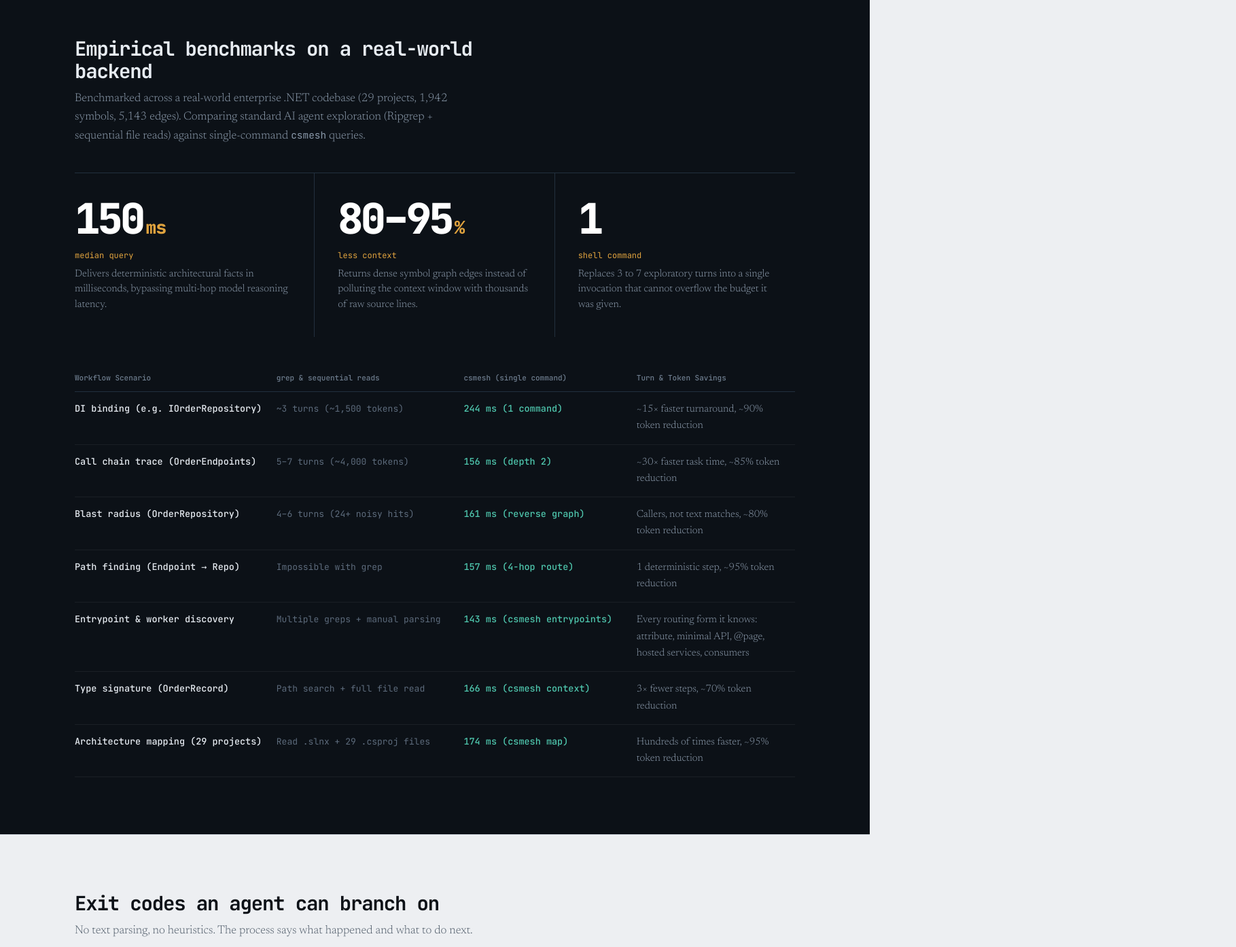
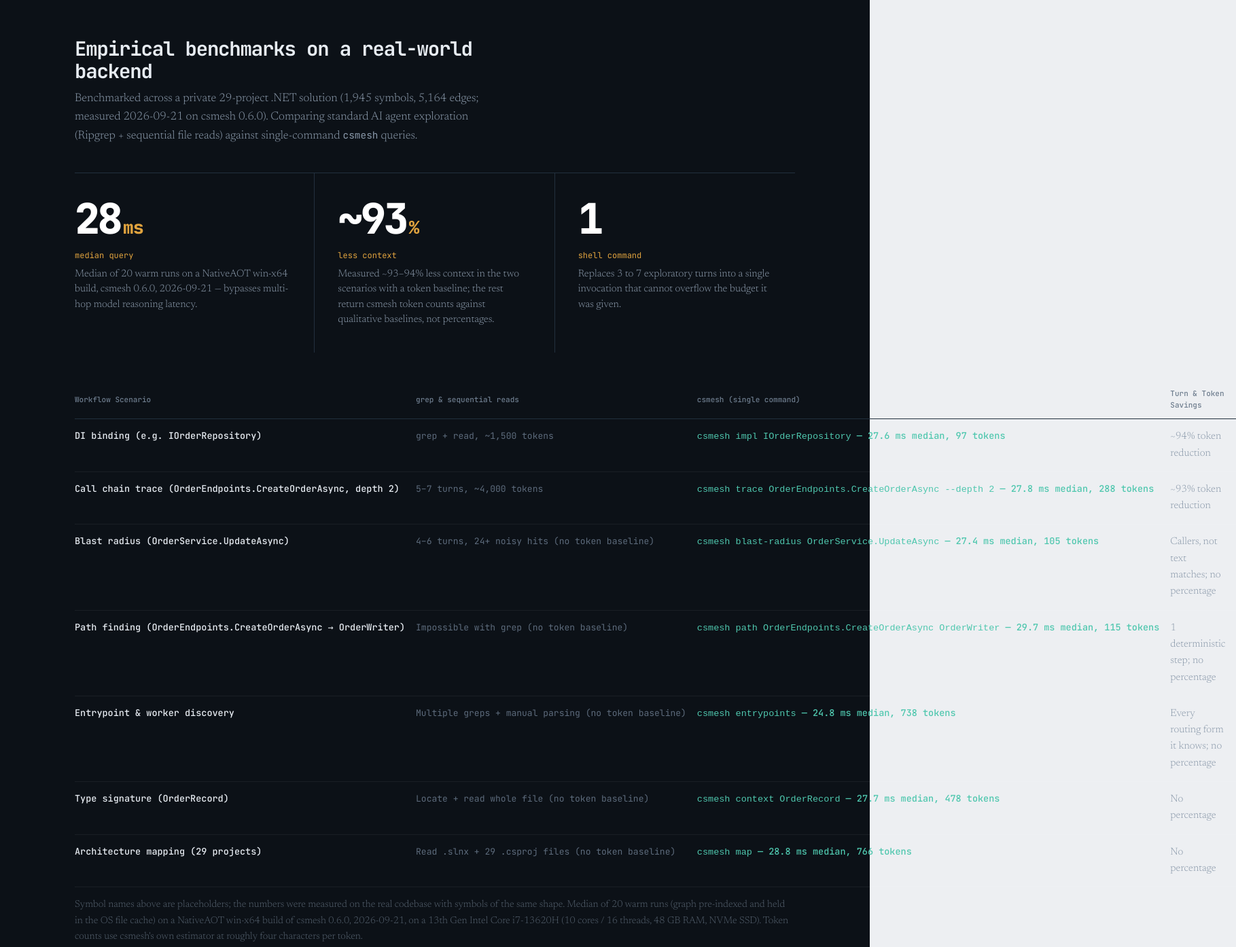
Before and after one commit to nRafinia/CsMesh, a plain HTML site: page docs/index.html in a window 1280 px wide. Shown: the part 4460-5854 px from the top of the page at 68% size, 1819 px wide, since content can reach past the window. Drawn offline with Linux system fonts and the light colour scheme.

Commit message:
docs: refresh benchmark figures from the 2026-09-21 measurement
Graph size is now the measured private 29-project solution: 1,945 symbols, 5,164 edges (csmesh 0.6.0, 2026-09-21). The latency table reports the median of 20 warm runs on a NativeAOT win-x64 build, with the measured machine, and uses placeholder symbol names of the same shape as the real ones. The context figure states only the two scenarios that have a token baseline (about 93-94%); the other rows show csmesh token counts against qualitative baselines and no percentage. One line of method: warm = graph pre-indexed and in the OS file cache, 20 runs, median, tokens by csmesh's own roughly four-characters-per-token estimator.

Also corrects the older 140-250 ms and sub-millisecond latency claims in both READMEs to the measured tens of milliseconds. No test pins this text.

```diff
--- a/docs/index.html
+++ b/docs/index.html
@@ -425,25 +425,26 @@
   <div class="wrap">
     <div class="head">
       <h2>Empirical benchmarks on a real-world backend</h2>
-      <p>Benchmarked across a real-world enterprise .NET codebase (29 projects, 1,942 symbols, 5,143 edges). Comparing standard AI agent exploration (Ripgrep + sequential file reads) against single-command <code>csmesh</code> queries.</p>
+      <p>Benchmarked across a private 29-project .NET solution (1,945 symbols, 5,164 edges; measured 2026-09-21 on csmesh 0.6.0). Comparing standard AI agent exploration (Ripgrep + sequential file reads) against single-command <code>csmesh</code> queries.</p>
     </div>
     <div class="figs">
-      <div><b>150<i>ms</i></b><span>median query</span><p>Delivers deterministic architectural facts in milliseconds, bypassing multi-hop model reasoning latency.</p></div>
-      <div><b>80–95<i>%</i></b><span>less context</span><p>Returns dense symbol graph edges instead of polluting the context window with thousands of raw source lines.</p></div>
+      <div><b>28<i>ms</i></b><span>median query</span><p>Median of 20 warm runs on a NativeAOT win-x64 build, csmesh 0.6.0, 2026-09-21 — bypasses multi-hop model reasoning latency.</p></div>
+      <div><b>~93<i>%</i></b><span>less context</span><p>Measured ~93–94% less context in the two scenarios with a token baseline; the rest return csmesh token counts against qualitative baselines, not percentages.</p></div>
       <div><b>1</b><span>shell command</span><p>Replaces 3 to 7 exploratory turns into a single invocation that cannot overflow the budget it was given.</p></div>
     </div>
     <table class="tbl">
-      <thead><tr><th style="width:28%">Workflow Scenario</th><th style="width:26%">grep &amp; sequential reads</th><th style="width:24%">csmesh (single command)</th><th>Turn &amp; Token Savings</th></tr></thead>
+      <thead><tr><th style="width:28%">Workflow Scenario</th><th style="width:26%">grep &amp; sequential reads</th><th style="width:26%">csmesh (single command)</th><th>Turn &amp; Token Savings</th></tr></thead>
       <tbody>
-        <tr><td>DI binding (e.g. IOrderRepository)</td><td class="old">~3 turns (~1,500 tokens)</td><td class="win">244 ms (1 command)</td><td>~15× faster turnaround, ~90% token reduction</td></tr>
-        <tr><td>Call chain trace (OrderEndpoints)</td><td class="old">5–7 turns (~4,000 tokens)</td><td class="win">156 ms (depth 2)</td><td>~30× faster task time, ~85% token reduction</td></tr>
-        <tr><td>Blast radius (OrderRepository)</td><td class="old">4–6 turns (24+ noisy hits)</td><td class="win">161 ms (reverse graph)</td><td>Callers, not text matches, ~80% token reduction</td></tr>
-        <tr><td>Path finding (Endpoint &rarr; Repo)</td><td class="old">Impossible with grep</td><td class="win">157 ms (4-hop route)</td><td>1 deterministic step, ~95% token reduction</td></tr>
-        <tr><td>Entrypoint &amp; worker discovery</td><td class="old">Multiple greps + manual parsing</td><td class="win">143 ms (csmesh entrypoints)</td><td>Every routing form it knows: attribute, minimal API, @page, hosted services, consumers</td></tr>
-        <tr><td>Type signature (OrderRecord)</td><td class="old">Path search + full file read</td><td class="win">166 ms (csmesh context)</td><td>3× fewer steps, ~70% token reduction</td></tr>
-        <tr><td>Architecture mapping (29 projects)</td><td class="old">Read .slnx + 29 .csproj files</td><td class="win">174 ms (csmesh map)</td><td>Hundreds of times faster, ~95% token reduction</td></tr>
+        <tr><td>DI binding (e.g. IOrderRepository)</td><td class="old">grep + read, ~1,500 tokens</td><td class="win"><code>csmesh impl IOrderRepository</code> — 27.6 ms median, 97 tokens</td><td>~94% token reduction</td></tr>
+        <tr><td>Call chain trace (OrderEndpoints.CreateOrderAsync, depth 2)</td><td class="old">5–7 turns, ~4,000 tokens</td><td class="win"><code>csmesh trace OrderEndpoints.CreateOrderAsync --depth 2</code> — 27.8 ms median, 288 tokens</td><td>~93% token reduction</td></tr>
+        <tr><td>Blast radius (OrderService.UpdateAsync)</td><td class="old">4–6 turns, 24+ noisy hits (no token baseline)</td><td class="win"><code>csmesh blast-radius OrderService.UpdateAsync</code> — 27.4 ms median, 105 tokens</td><td>Callers, not text matches; no percentage</td></tr>
+        <tr><td>Path finding (OrderEndpoints.CreateOrderAsync &rarr; OrderWriter)</td><td class="old">Impossible with grep (no token baseline)</td><td class="win"><code>csmesh path OrderEndpoints.CreateOrderAsync OrderWriter</code> — 29.7 ms median, 115 tokens</td><td>1 deterministic step; no percentage</td></tr>
+        <tr><td>Entrypoint &amp; worker discovery</td><td class="old">Multiple greps + manual parsing (no token baseline)</td><td class="win"><code>csmesh entrypoints</code> — 24.8 ms median, 738 tokens</td><td>Every routing form it knows; no percentage</td></tr>
+        <tr><td>Type signature (OrderRecord)</td><td class="old">Locate + read whole file (no token baseline)</td><td class="win"><code>csmesh context OrderRecord</code> — 27.7 ms median, 478 tokens</td><td>No percentage</td></tr>
+        <tr><td>Architecture mapping (29 projects)</td><td class="old">Read .slnx + 29 .csproj files (no token baseline)</td><td class="win"><code>csmesh map</code> — 28.8 ms median, 766 tokens</td><td>No percentage</td></tr>
       </tbody>
     </table>
+    <p class="note">Symbol names above are placeholders; the numbers were measured on the real codebase with symbols of the same shape. Median of 20 warm runs (graph pre-indexed and held in the OS file cache) on a NativeAOT win-x64 build of csmesh 0.6.0, 2026-09-21, on a 13th Gen Intel Core i7-13620H (10 cores / 16 threads, 48 GB RAM, NVMe SSD). Token counts use csmesh's own estimator at roughly four characters per token.</p>
   </div>
 </section>
 
```
Also changed, not shown: README.md, npm/README.md.
